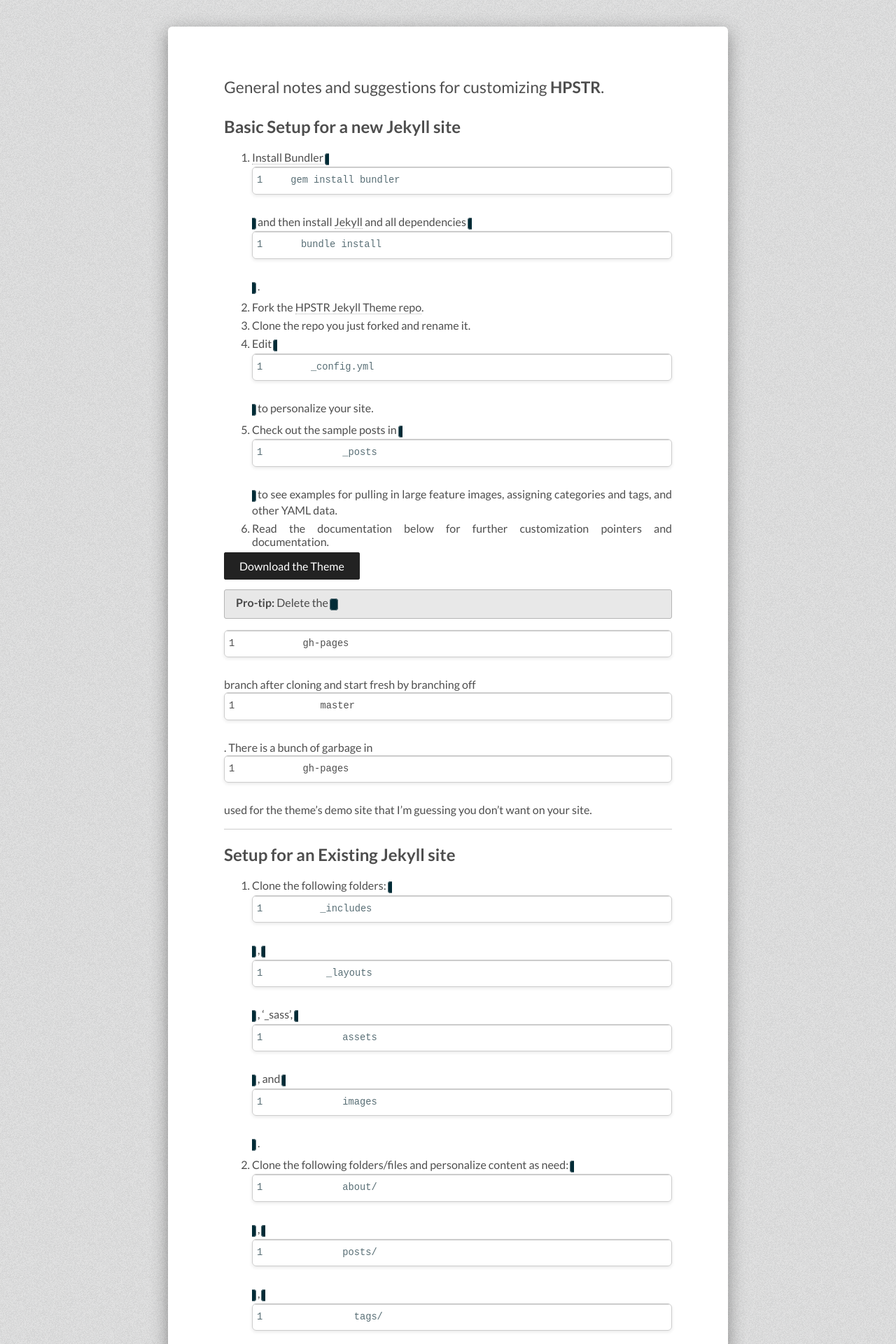
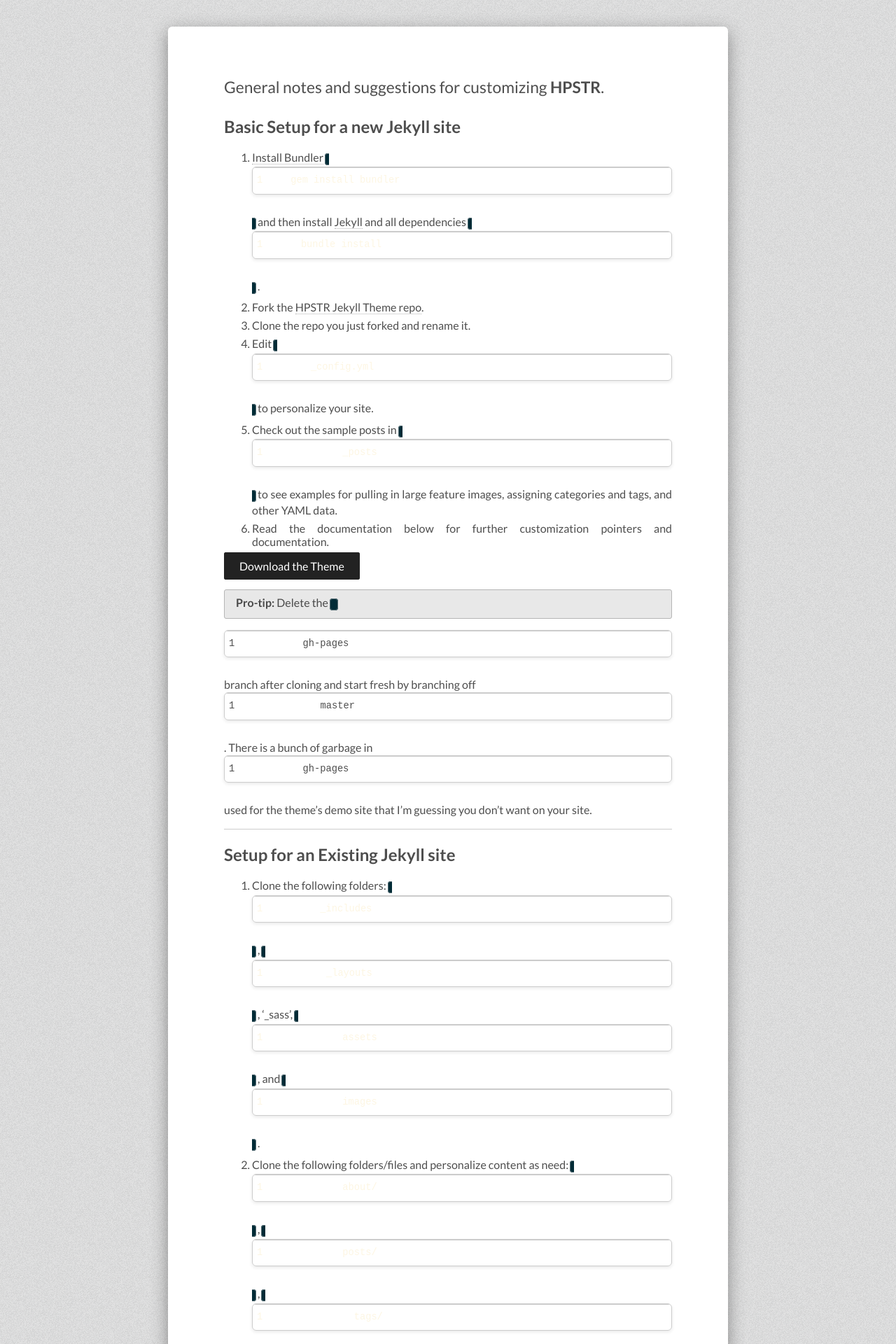
Before and after one commit to tiborsimon/tiborsimon.github.io, a Jekyll site: the page built from theme-setup/index.md, in a window 1280 px wide. Shown: the part 312-2232 px from the top of the page at 70% size. Built offline with Jekyll 4.4.1, drawn with Linux system fonts in a browser that asks for light colours; nearby versions of some CDN libraries; comment, search, counter and statistics services are not loaded.

Commit message:
CSS update

```diff
--- a/_sass/_typography.scss
+++ b/_sass/_typography.scss
@@ -144,7 +144,7 @@
         padding: 0 5px;
         border: 1px solid $gist-border-color;
         background-color: $gist-base3;
-        color: $gist-base1;
+        color: $gist-base03;
         @include rounded(4px);
     }
 }
```
